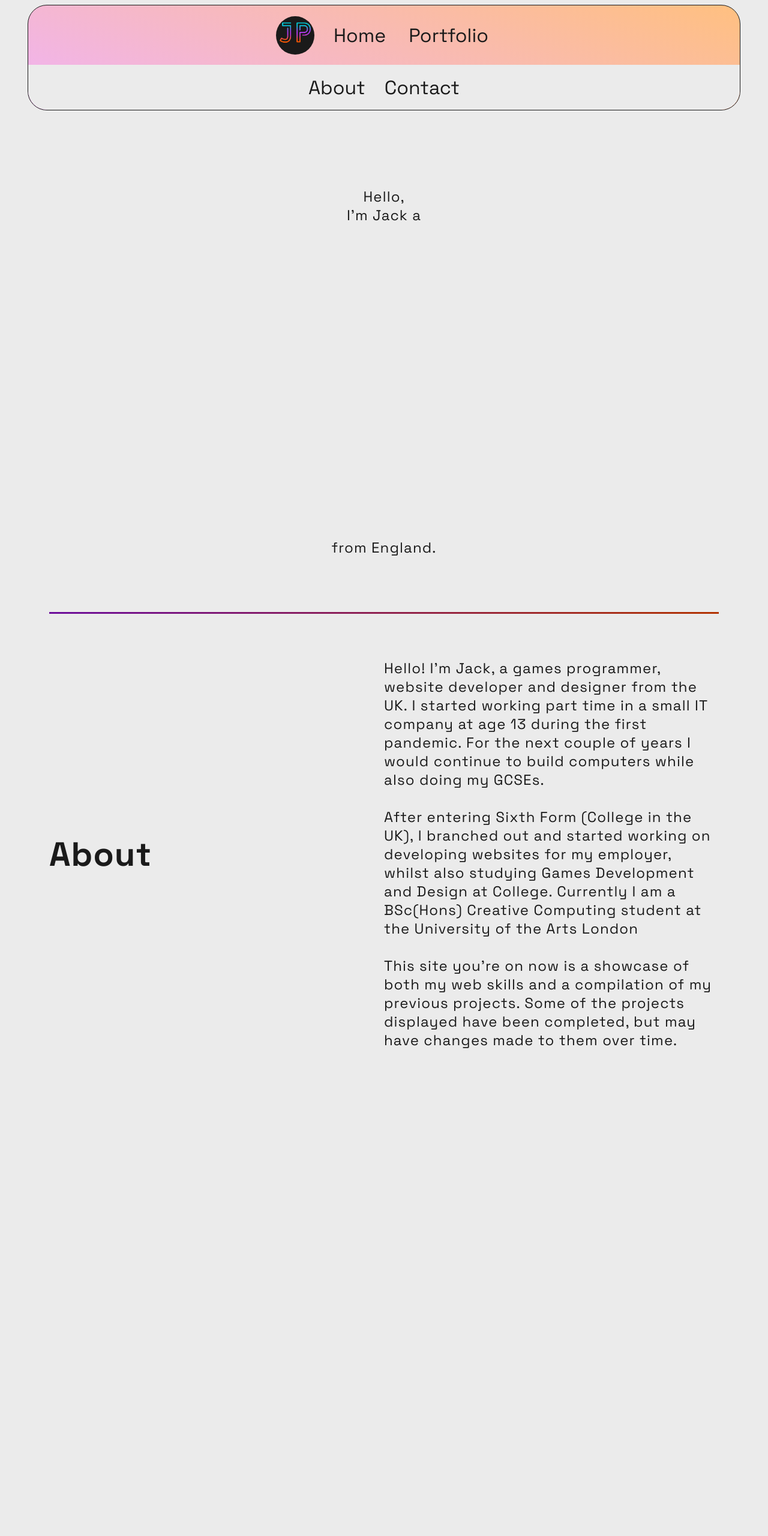
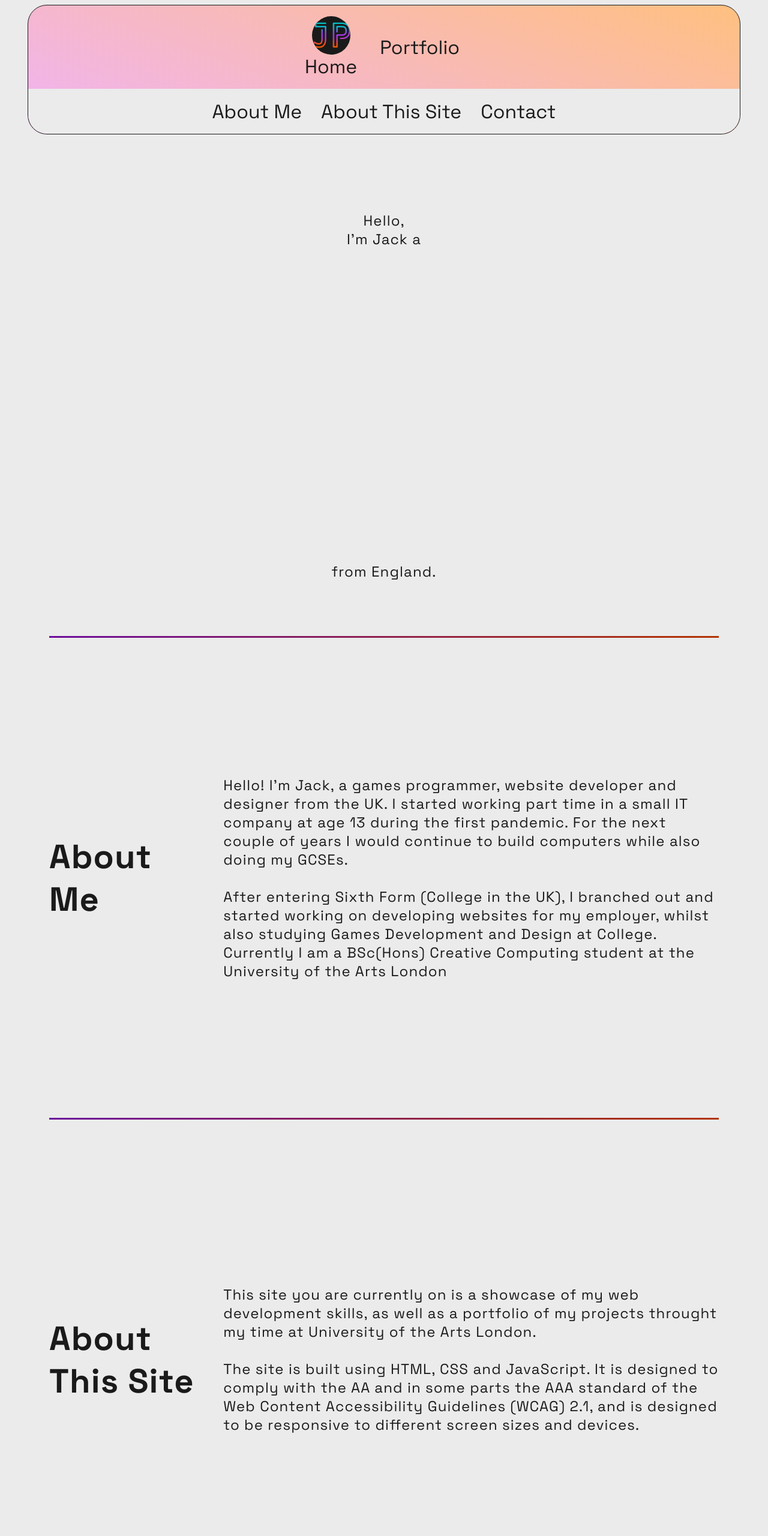
Before and after one commit to JackPearsonAtUAL/ual-portfolio-site, a plain HTML site: page index.html in a window 1280 px wide. Shown: the top 2560 px of the page at 60% size. Before the commit the page ends 1867 px from the top, so only its background shows below. Drawn offline with Linux system fonts and the light colour scheme.

Commit message:
Content, layout and styling edits done to final site. Added a to do list for the final site.

```diff
--- a/index.html
+++ b/index.html
@@ -18,9 +18,8 @@
         <!-- Navigation Menu -->
         <nav>
             <ul>
-                <li class="logo-holder" ><a href="index.html"><img class="logo" src="images/jack_pearson_logo-4(cropped).webp"
-                    alt="Jack Pearson logo"></a></li>
-                <li><a href="index.html">Home</a></li>
+                <li ><a class="logo-holder"href="index.html"><img class="logo" src="images/jack_pearson_logo-4(cropped).webp"
+                    alt="Jack Pearson logo">Home</a></li>
                 <li>
                     <div class="dropdown">
                         <button class="dropbtn">Portfolio</button>
@@ -35,7 +34,8 @@
         </nav>
         <nav class="sub-nav">
             <ul>
-                <li><a href="#about">About</a></li>
+                <li><a href="#about-me">About Me</a></li>
+                <li><a href="#about-site">About This Site</a></li>
                 <li><a href="#contact">Contact</a></li>
             </ul>
         </nav>
@@ -59,11 +59,12 @@
 
         <div class="divider centered"></div>
 
-        <div class="sect-horz centered">
-            <div clss="sect-vert centered" style="width: 50%;">
-                <h1 id="about">About</h1>
+        <div id="about-me" class="sect-horz centered">
+            <div clss="sect-vert centered" style="width: 24%;">
+                <h1>About Me</h1>
             </div>
-            <div clss="sect-vert centered" style="width: 50%;">
+            <span style="width:2%"></span>
+            <div clss="sect-vert centered" style="width: 74%;">
                 <p>
                     Hello! I'm Jack, a games programmer, website developer and designer from the UK. I started working
                     part time in a small IT company at age 13 during the first pandemic. For the next couple of years I
@@ -72,11 +73,42 @@
                     After entering Sixth Form (College in the UK), I branched out and started
                     working on developing websites for my employer, whilst also studying Games Development and Design at
                     College. Currently I am a BSc(Hons) Creative Computing student at the University of the Arts London
-                    <br><br>
-                    This site you're on now is a showcase of both my web skills and a compilation of my previous projects.
-                    Some of the projects displayed have been completed, but may have changes made to them over time.
                 </p>
             </div>
         </div>
+
+        <div class="divider centered"></div>
+
+        <div id="about-site" class="sect-horz centered">
+            <div clss="sect-vert centered" style="width: 24%;">
+                <h1>About This Site</h1>
+            </div>
+            <span style="width:2%"></span>
+            <div clss="sect-vert centered" style="width: 74%;">
+                <p>
+                    This site you are currently on is a showcase of my web development skills,
+                    as well as a portfolio of my projects throught my time at University
+                    of the Arts London.
+                    <br><br>
+                    The site is built using HTML, CSS and JavaScript. It is designed to comply with
+                    the AA and in some parts the AAA standard of the Web Content Accessibility Guidelines
+                    (WCAG) 2.1, and is designed to be responsive to different screen sizes and devices.
+                </p>
+            </div>
+        </div>
+
+        <div class="divider centered"></div>
+
+        <div id="contact" class="sect-horz centered">
+            <div clss="sect-vert centered" style="width: 25%;">
+                <h1 >Contact</h1>
+            </div>
+            <div clss="sect-vert centered" style="width: 75%;">
+
+            </div>
+        </div>
+
+        <div class="divider centered"></div>
+
     </div>
 </body>
--- a/main.css
+++ b/main.css
@@ -71,25 +71,23 @@ header{
 }
 
 .logo{
-    max-width: 80%;
-    max-height: 80%;
+    max-width: 4rem;
+    max-height: 4rem;
     align-self: center;
-}
-
-.logo-holder{
-    width: 4rem;
-    height: 4rem;
-
-    display: flex;
-    flex-direction: row;
-    justify-content: center;
-    align-items: center;
 
     border-radius: 50%;
     background-color: var(--text-color);
 }
 
-.logo-holder:hover{
+.logo-holder{
+    display: flex;
+    flex-direction: column;
+    justify-content: center;
+    align-items: center;
+
+}
+
+.logo-holder:hover .logo{
     background-color: var(--hover-link-color);
 }
 
```
Also changed, not shown: todo.txt (added).
